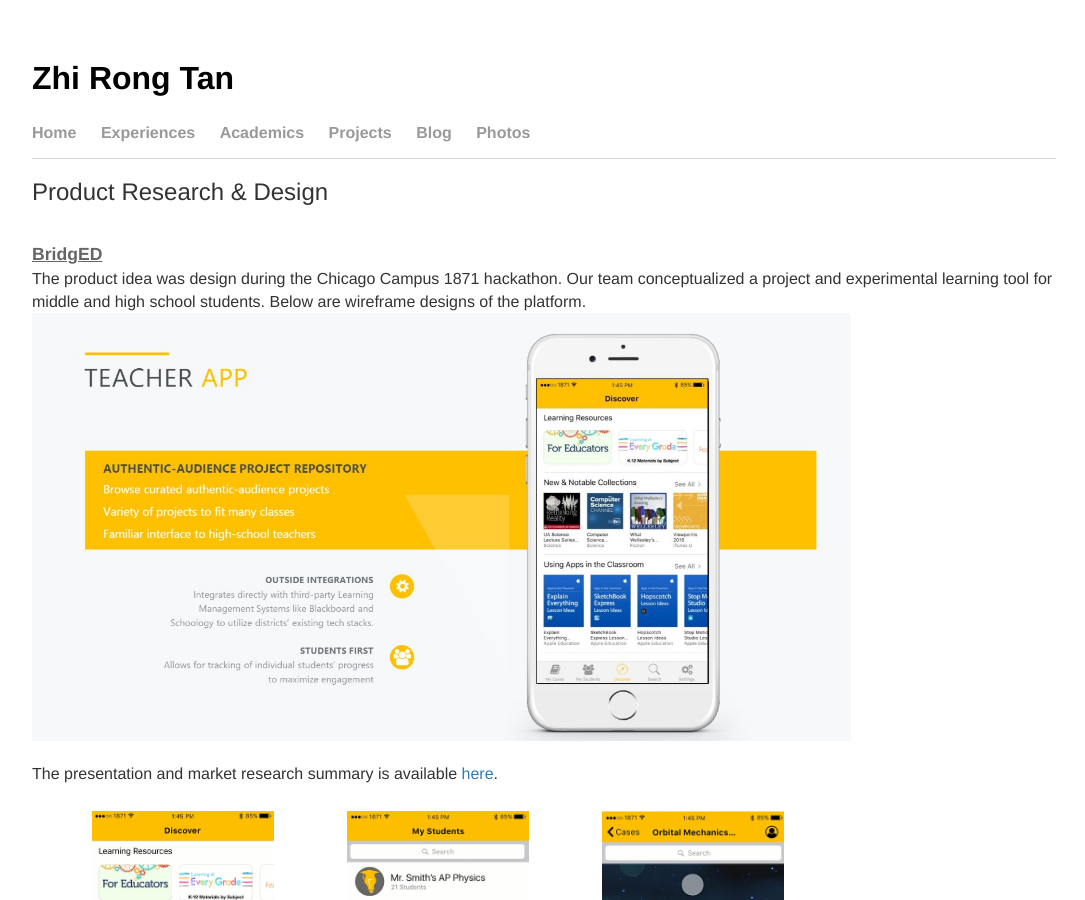
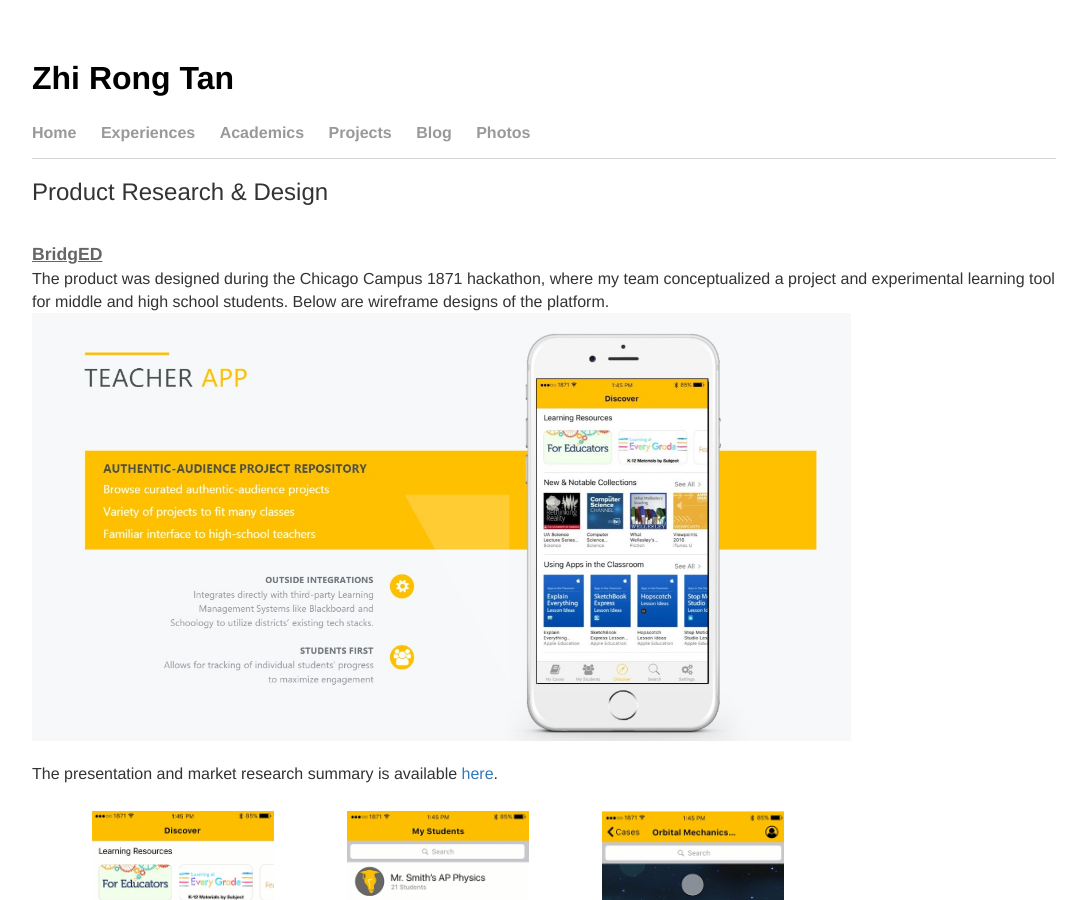
Before and after one commit to tanzhirong/tanzhirong.github.io, a Jekyll site: the page built from projects/index.html, in a window 1280 px wide and 900 px high. Shown: the whole window, without its empty margins (96-1181 px from the left). Built offline with Jekyll 4.4.1, drawn with Linux system fonts in a browser that asks for light colours; some of the changed text lies outside the part shown.

Commit message:
Update index.html

```diff
--- a/projects/index.html
+++ b/projects/index.html
@@ -8,8 +8,8 @@
 <table>
     <tr>
         <div class="project_title"><b><u>BridgED</u></b></div>
-        <p>The product idea was design during the Chicago Campus 1871 hackathon. Our team conceptualized a project and experimental learning tool for middle and high school students. Below are wireframe designs of the platform.
-        <img src="bridged0.jpg" position="absolute" margin="auto" width="80%">
+        <p>The product was designed during the Chicago Campus 1871 hackathon, where my team conceptualized a project and experimental learning tool for middle and high school students. Below are wireframe designs of the platform.
+        <br><img src="bridged0.jpg" position="absolute" margin="auto" width="80%">
         <p>The presentation and market research summary is available <a target="_blank" href="BridgED.pdf">here</a>.</p>
     </tr>
     <tr>
@@ -28,14 +28,10 @@
         <img src="rbc1.png" position="absolute" margin="auto" width="80%">
     <td width="40%">
         <p>Made in python with pygame and simplegui packages. Card images obtained from simplegui package in codeskulptor.</p>
-        <p>May consider editing the game to be multiplayer when I have the time.</p>
         <p>Code available <a target="_blank" href="https://github.com/tanzhirong/Python-Projects-Games/blob/master/BlackJack_Edited081118.py">here</a>.</p>
     </td>
-    <td>
-            </td>
+    <td></td>
   </tr>
-<tr>
-<tr>
 </table>
 <br><br>
 
```
